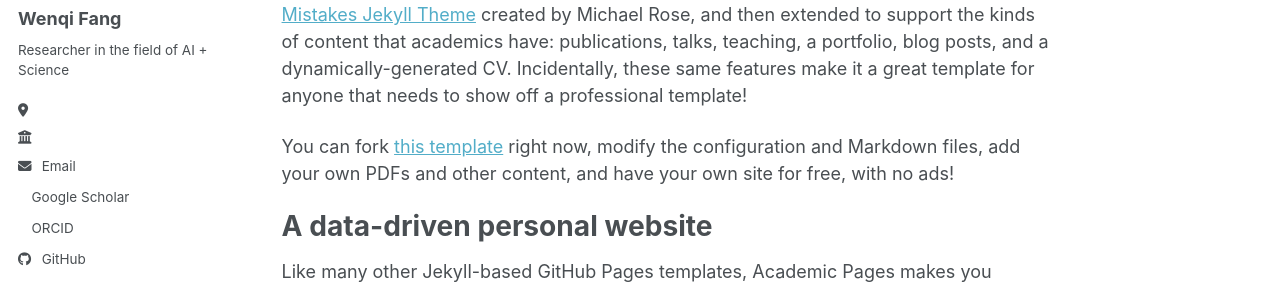
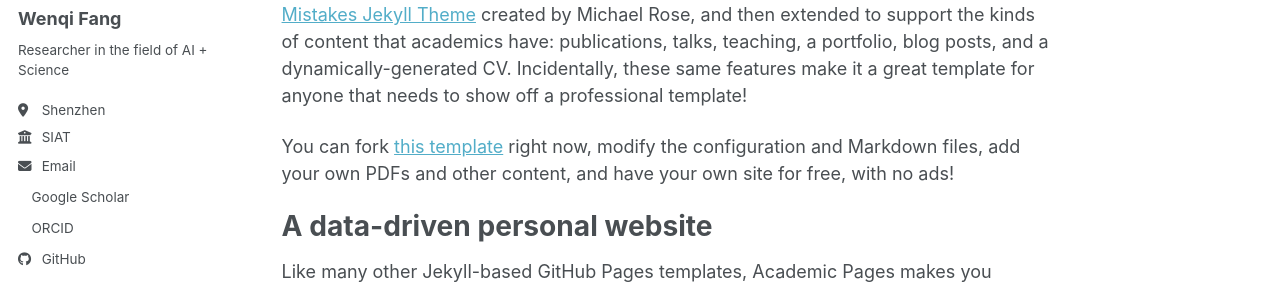
Before and after one commit to Paolomonotonic715/paolomonotonic715.github.io, a Jekyll site: the page built from _pages/about.md, in a window 1280 px wide. Shown: the part 278-567 px from the top of the page. Built offline with Jekyll 4.4.1, drawn with Linux system fonts in a browser that asks for light colours; a style sheet for code colours, icons or effects is not loaded.

Commit message:
Update _config.yml

```diff
--- a/_config.yml
+++ b/_config.yml
@@ -27,8 +27,8 @@ author:
   name             : "Wenqi Fang"
   pronouns         : # example: "she/her"
   bio              : "Researcher in the field of AI + Science"
-  location         : ""
-  employer         : ""
+  location         : "Shenzhen"
+  employer         : "SIAT"
   uri              : # URL
   email            : "wq.fang@siat.ac.cn"
 
```
